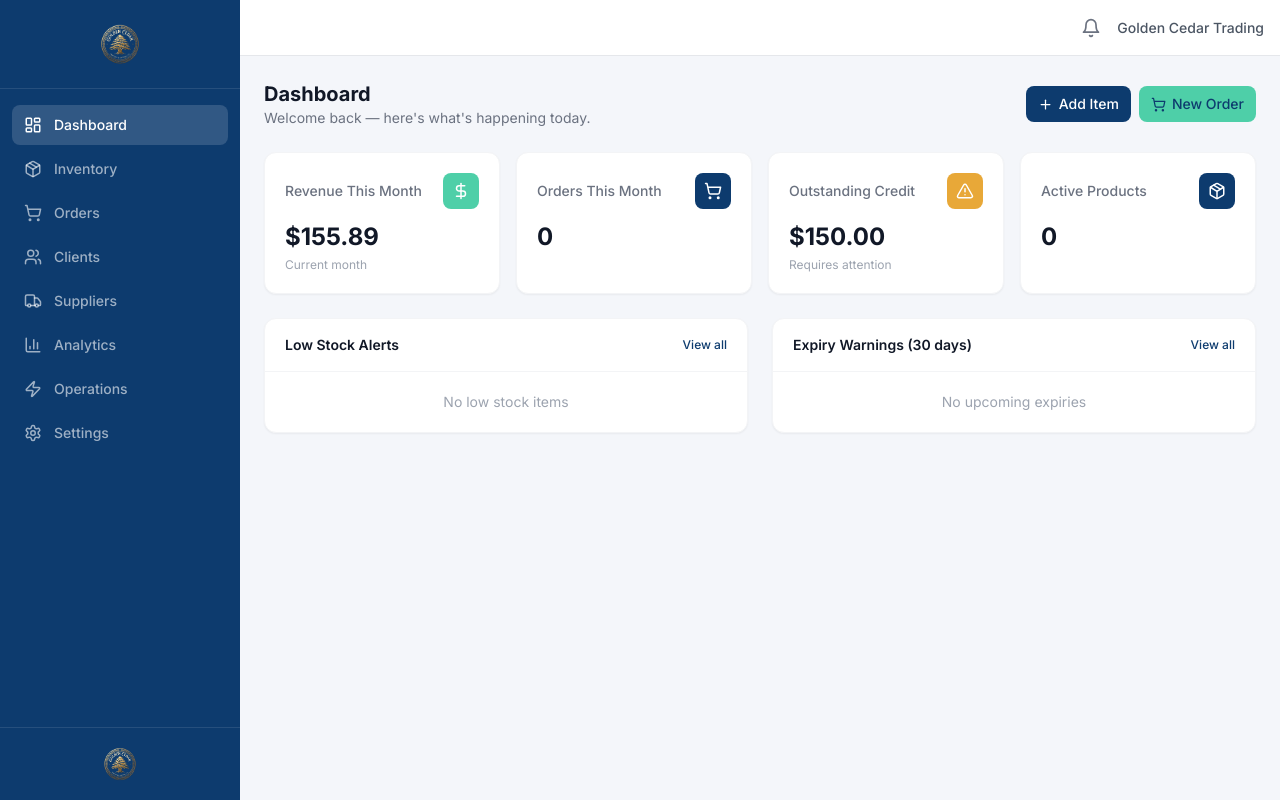
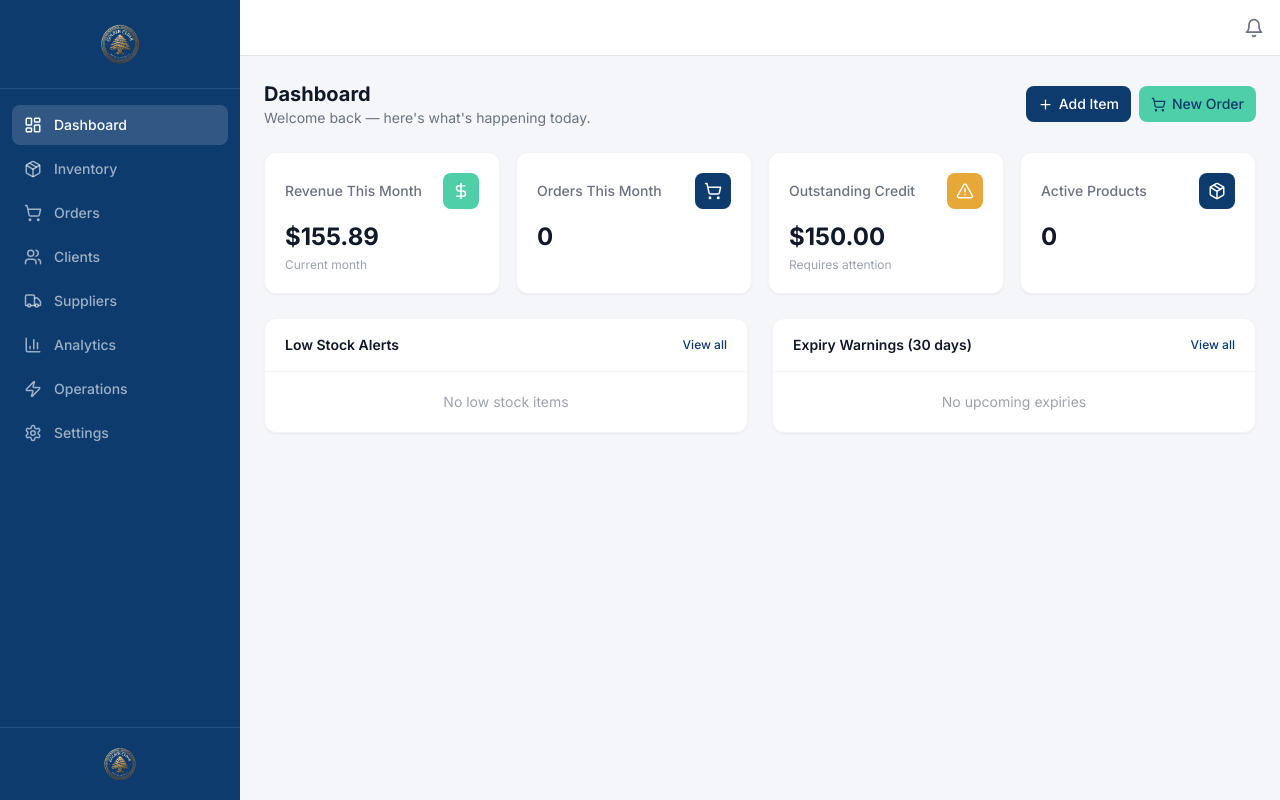
Before and after one commit to devcore002-Co/distribucore, a React (Vite) app in the folder distribution-dashboard/: page / in a window 1280 px wide. Built offline with nearby package versions, Linux system fonts and the light colour scheme.

Commit message:
Remove text from top bar, keep logo area clean

```diff
--- a/distribution-dashboard/src/components/Layout.jsx
+++ b/distribution-dashboard/src/components/Layout.jsx
@@ -85,7 +85,6 @@ export default function Layout() {
               </span>
             )}
           </button>
-          <span className="text-sm text-gray-600 font-medium">Golden Cedar Trading</span>
         </header>
 
         {/* Content */}
```
